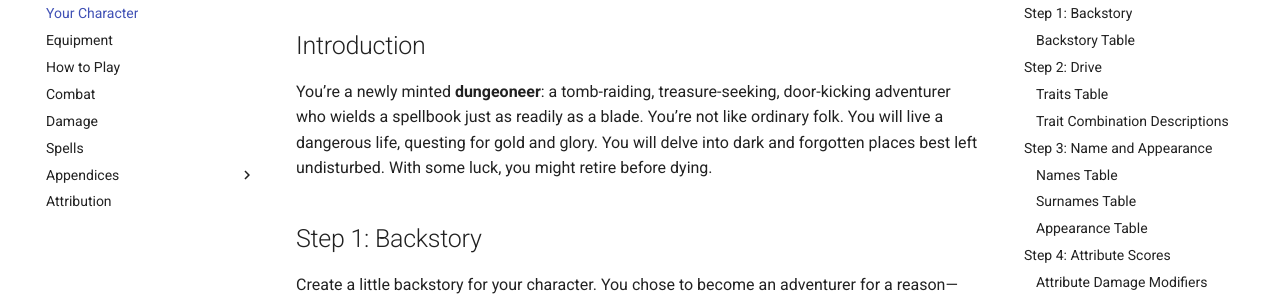
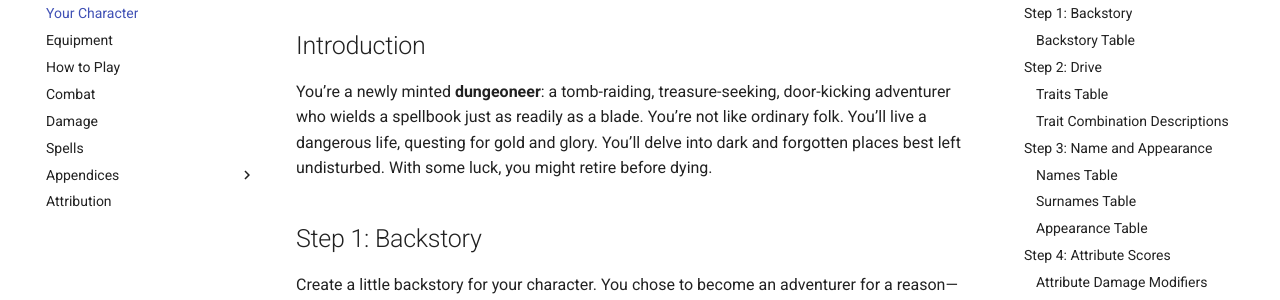
Before and after one commit to joemoose/dungeoneers.d20, an MkDocs documentation site: the page built from docs/character.md, in a window 1280 px wide and 900 px high. Shown: the part 152-452 px from the top of the window. Built offline with MkDocs 1.6.1 and Material for MkDocs 9.7.7, drawn with Linux system fonts in a browser that asks for light colours; comment, search, counter and statistics services are not loaded.

Commit message:
Update character.md

```diff
--- a/docs/character.md
+++ b/docs/character.md
@@ -2,7 +2,7 @@
 
 ## Introduction
 
-You’re a newly minted **dungeoneer**: a tomb-raiding, treasure-seeking, door-kicking adventurer who wields a spellbook just as readily as a blade. You’re not like ordinary folk. You will live a dangerous life, questing for gold and glory. You will delve into dark and forgotten places best left undisturbed. With some luck, you might retire before dying.
+You’re a newly minted **dungeoneer**: a tomb-raiding, treasure-seeking, door-kicking adventurer who wields a spellbook just as readily as a blade. You’re not like ordinary folk. You’ll live a dangerous life, questing for gold and glory. You’ll delve into dark and forgotten places best left undisturbed. With some luck, you might retire before dying.
 
 ## Step 1: Backstory
 
```
